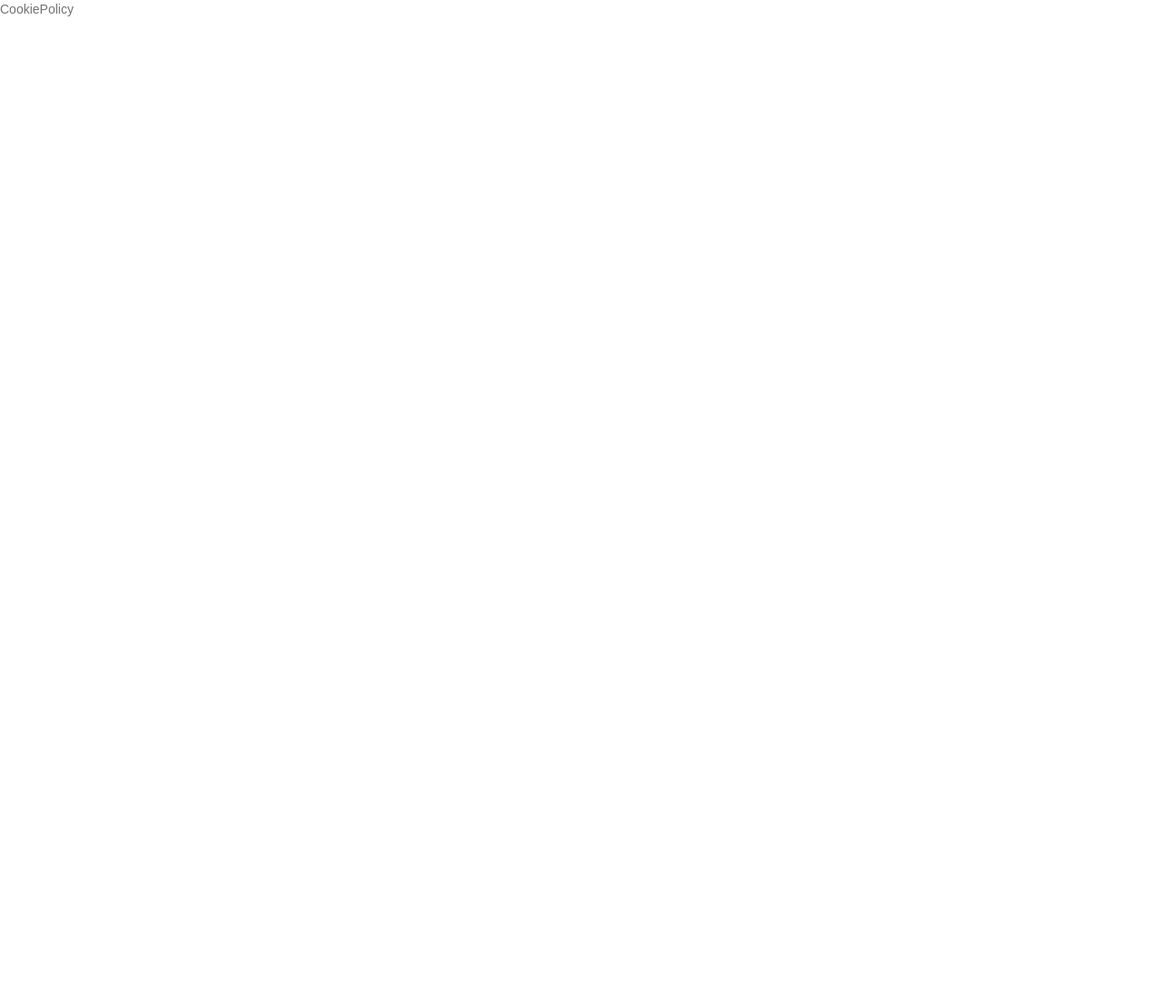
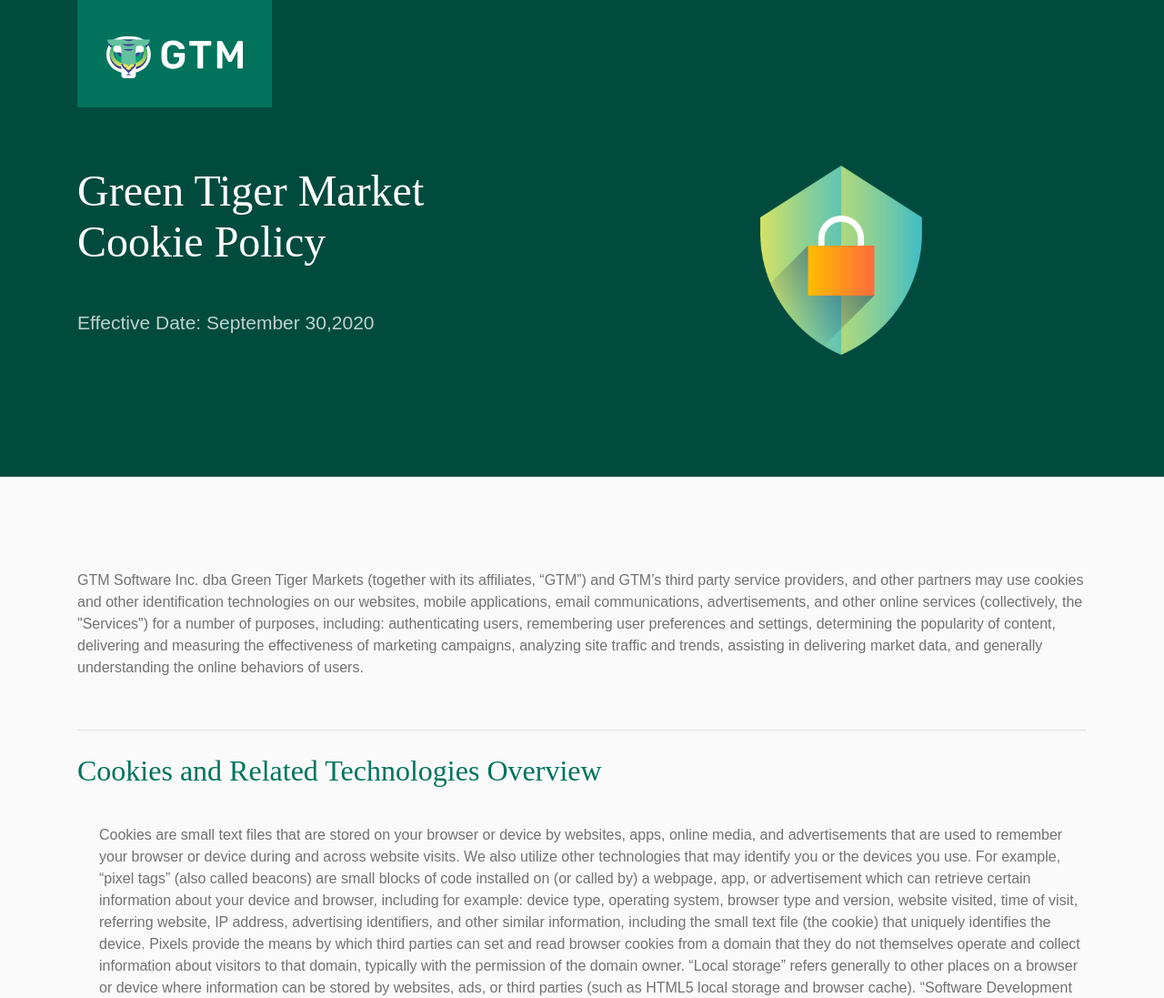
Before and after one commit to rockysantiago/greentigermarkets, a Next.js app: page /cookie-policy in a window 1280 px wide. Shown: the top 1097 px of the page at 91% size. Before the commit the page ends 800 px from the top, so only its background shows below. Built offline with nearby package versions, Linux system fonts and the light colour scheme.

Commit message:
add cookie policy and privacy policy pages

```diff
--- /dev/null
+++ b/components/Header.js
@@ -0,0 +1,32 @@
+import { Container, Row, Col } from 'react-bootstrap';
+import LogoRibbon from './LogoRibbon';
+
+export default function Header(props) {
+  return (
+    <div
+      className="pt0"
+      style={{ backgroundColor: '#004B3D', paddingBottom: '70px' }}
+    >
+      <Container>
+        <Row>
+          <Col md={12}>
+            <LogoRibbon />
+          </Col>
+        </Row>
+        <Row>
+          <Col md={6}>
+            <h2 className="font-48 text-white pt64">
+              Green Tiger Market
+              <br />
+              {props.title}
+            </h2>
+            <div className="text-white-2 font-21 pt40">{props.subheading}</div>
+          </Col>
+          <Col md={6} className="text-center pt64 pb64">
+            <img src="/gtm_privacy1.svg" width="178" />
+          </Col>
+        </Row>
+      </Container>
+    </div>
+  );
+}
--- /dev/null
+++ b/components/LogoRibbon.js
@@ -0,0 +1,13 @@
+import Link from 'next/link';
+
+export default function LogoRibbon() {
+  return (
+    <div className="logo-ribbon">
+      <Link href="/">
+        <a>
+          <img src="/logo_reverse_small1.svg" width="150" />
+        </a>
+      </Link>
+    </div>
+  );
+}
--- a/pages/cookie-policy.js
+++ b/pages/cookie-policy.js
@@ -1,3 +1,100 @@
+import Head from 'next/head';
+import { Container, Row, Col } from 'react-bootstrap';
+import Header from '../components/Header';
+import Footer from '../components/Footer';
+
 export default function CookiePolicy() {
-  return <div>CookiePolicy</div>;
+  const CookiePolicyContent = () => (
+    <section className="bg-gray-1">
+      <Container>
+        <Row>
+          <Col sm={12}>
+            <p className="font-16 text-copy-1 pt32 pb56 border-bottom text-100">
+              GTM Software Inc. dba Green Tiger Markets (together with its
+              affiliates, “GTM”) and GTM’s third party service providers, and
+              other partners may use cookies and other identification
+              technologies on our websites, mobile applications, email
+              communications, advertisements, and other online services
+              (collectively, the "Services") for a number of purposes,
+              including: authenticating users, remembering user preferences and
+              settings, determining the popularity of content, delivering and
+              measuring the effectiveness of marketing campaigns, analyzing site
+              traffic and trends, assisting in delivering market data, and
+              generally understanding the online behaviors of users.
+            </p>
+            <h2 className="text-primary-1 pt24">
+              Cookies and Related Technologies Overview
+            </h2>
+            <ul className="pl24 pt32 list-plain pb40 border-bottom">
+              <li className="font-16 text-copy-1 pb16 d-flex flex-row text-100">
+                <span className="flex-fill">
+                  Cookies are small text files that are stored on your browser
+                  or device by websites, apps, online media, and advertisements
+                  that are used to remember your browser or device during and
+                  across website visits. We also utilize other technologies that
+                  may identify you or the devices you use. For example, “pixel
+                  tags” (also called beacons) are small blocks of code installed
+                  on (or called by) a webpage, app, or advertisement which can
+                  retrieve certain information about your device and browser,
+                  including for example: device type, operating system, browser
+                  type and version, website visited, time of visit, referring
+                  website, IP address, advertising identifiers, and other
+                  similar information, including the small text file (the
+                  cookie) that uniquely identifies the device. Pixels provide
+                  the means by which third parties can set and read browser
+                  cookies from a domain that they do not themselves operate and
+                  collect information about visitors to that domain, typically
+                  with the permission of the domain owner. “Local storage”
+                  refers generally to other places on a browser or device where
+                  information can be stored by websites, ads, or third parties
+                  (such as HTML5 local storage and browser cache). “Software
+                  Development Kits” (also called SDKs) function like pixels and
+                  cookies, but operate in the mobile app context where pixels
+                  and cookies cannot always function. The primary app developer
+                  can install pieces of code (the SDK) from partners in the app,
+                  and thereby allow the partner to collect certain information
+                  about user interaction with the app and information about the
+                  user device and network information.
+                </span>
+              </li>
+            </ul>
+            <h2 className="text-primary-1 pt24">Your Choices</h2>
+            <ul className="pl24 pt32 list-plain pb40 border-bottom">
+              <li className="font-16 text-copy-1 pb16 d-flex flex-row text-100">
+                <span className="flex-fill">
+                  You have the right to choose whether or not to accept cookies:
+                  Most web browsers are set to accept cookies by default, but
+                  you can usually choose to set your browser to remove or reject
+                  browser cookies. However, cookies may be an important part of
+                  how certain aspects of our Services work, so you should be
+                  aware that if you choose to refuse or remove cookies, this
+                  could affect the availability and functionality of the
+                  Services.
+                  <br />
+                  <br />
+                  Removing or rejecting browser cookies does not necessarily
+                  affect third-party flash cookies which may be used by us or
+                  our partners in connection with our Services.
+                </span>
+              </li>
+            </ul>
+          </Col>
+        </Row>
+      </Container>
+    </section>
+  );
+
+  return (
+    <div>
+      <Head>
+        <title>Cookie Policy - Green Tiger Markets</title>
+      </Head>
+      <Header
+        title="Cookie Policy"
+        subheading="Effective Date: September 30,2020"
+      />
+      <CookiePolicyContent />
+      <Footer />
+    </div>
+  );
 }
--- a/pages/market-data.js
+++ b/pages/market-data.js
@@ -52,7 +52,7 @@
   return (
     <>
       <Head>
-        <title>Green Tiger Markets - Market Data</title>
+        <title>Market Data - Green Tiger Markets</title>
       </Head>
       <MarketDataContent />
     </>
```
Also changed, not shown: pages/privacy-policy.js (+48 -1 lines), pages/team.js (+3 -8 lines).
